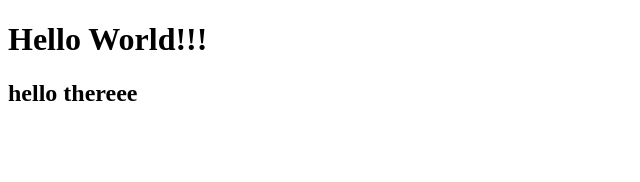
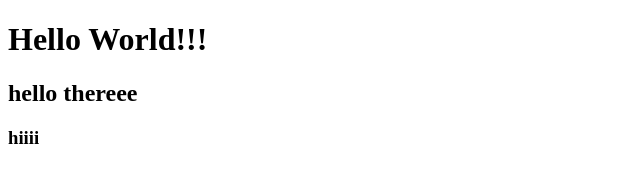
Before and after one commit to sherinshidinas/samplproject, a plain HTML site: page index.html in a window 1280 px wide. Shown: the full height of the page, 0-640 px from the left. Drawn offline with Linux system fonts and the light colour scheme.

Commit message:
modified

```diff
--- a/index.html
+++ b/index.html
@@ -9,5 +9,6 @@
 <body>
     <h1>Hello World!!!</h1>
     <h2>hello thereee</h2>
+    <h3>hiiii</h3>
 </body>
 </html>
```
